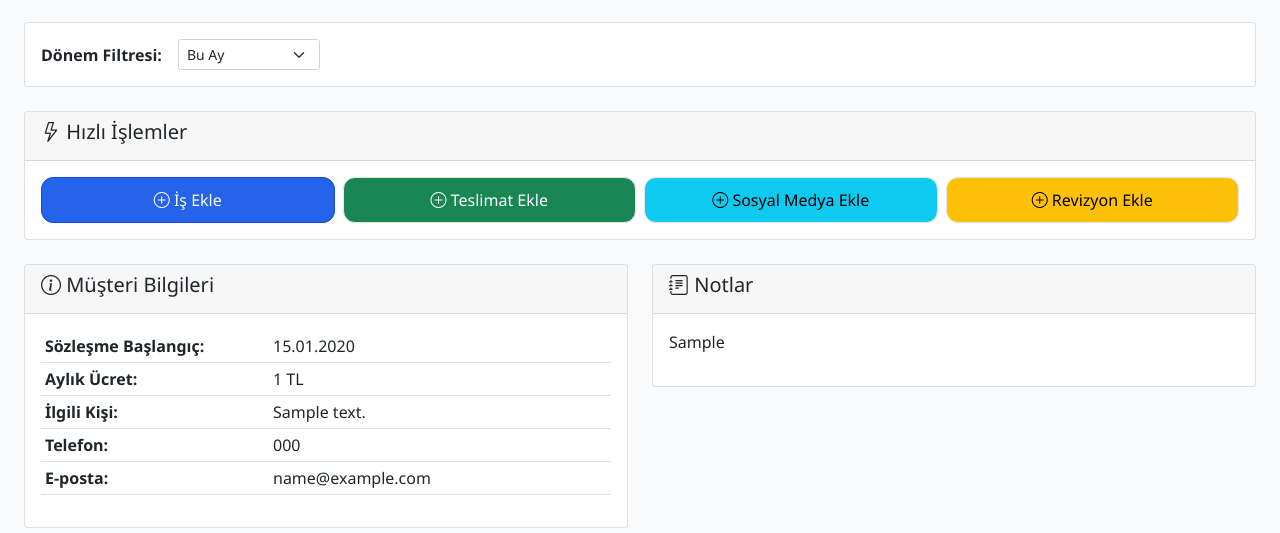
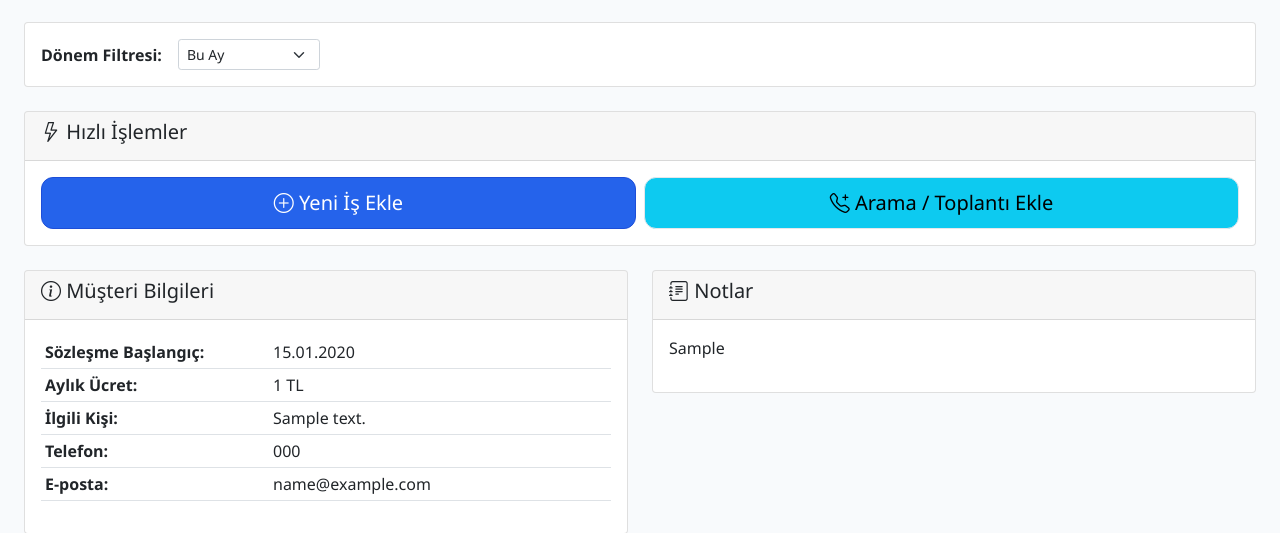
Before and after one commit to eczbabil/ajans-yonetim-sistemi, a Flask app: page /musteri_detay/1 in a window 1280 px wide. Shown: the part 224-757 px from the top of the page. Run offline with Flask 3, Linux system fonts and the light colour scheme; tables that the repository leaves empty hold one stand-in row (values such as "Sample post").

Commit message:
Fix: Hizli Islemler - sadece Is Ekle ve Arama Ekle, teslimat/sosyal medya/revizyon kaldirildi

```diff
--- a/templates/musteri_detay.html
+++ b/templates/musteri_detay.html
@@ -75,24 +75,14 @@
                 </div>
                 <div class="card-body">
                     <div class="row g-2">
-                        <div class="col-md-3">
-                            <a href="{{ url_for('is_ekle', musteri_id=musteri.id) }}" class="btn btn-primary w-100">
-                                <i class="bi bi-plus-circle"></i> İş Ekle
+                        <div class="col-md-6">
+                            <a href="{{ url_for('is_ekle', musteri_id=musteri.id) }}" class="btn btn-primary w-100 btn-lg">
+                                <i class="bi bi-plus-circle"></i> Yeni İş Ekle
                             </a>
                         </div>
-                        <div class="col-md-3">
-                            <a href="{{ url_for('teslimat_ekle', musteri_id=musteri.id) }}" class="btn btn-success w-100">
-                                <i class="bi bi-plus-circle"></i> Teslimat Ekle
-                            </a>
-                        </div>
-                        <div class="col-md-3">
-                            <a href="{{ url_for('sosyal_medya_ekle', musteri_id=musteri.id) }}" class="btn btn-info w-100">
-                                <i class="bi bi-plus-circle"></i> Sosyal Medya Ekle
-                            </a>
-                        </div>
-                        <div class="col-md-3">
-                            <a href="{{ url_for('revizyon_ekle', musteri_id=musteri.id) }}" class="btn btn-warning w-100">
-                                <i class="bi bi-plus-circle"></i> Revizyon Ekle
+                        <div class="col-md-6">
+                            <a href="{{ url_for('arama_ekle', musteri_id=musteri.id) }}" class="btn btn-info w-100 btn-lg">
+                                <i class="bi bi-telephone-plus"></i> Arama / Toplantı Ekle
                             </a>
                         </div>
                     </div>
```
